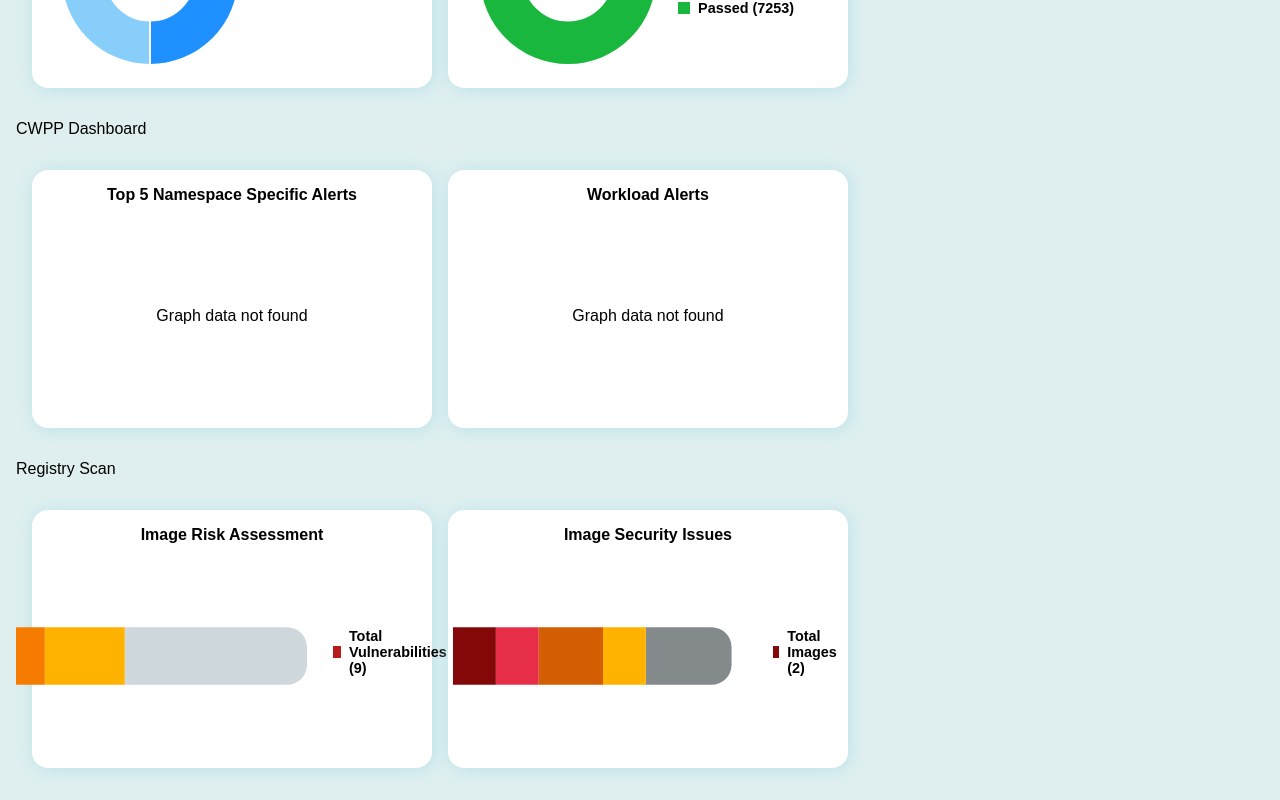
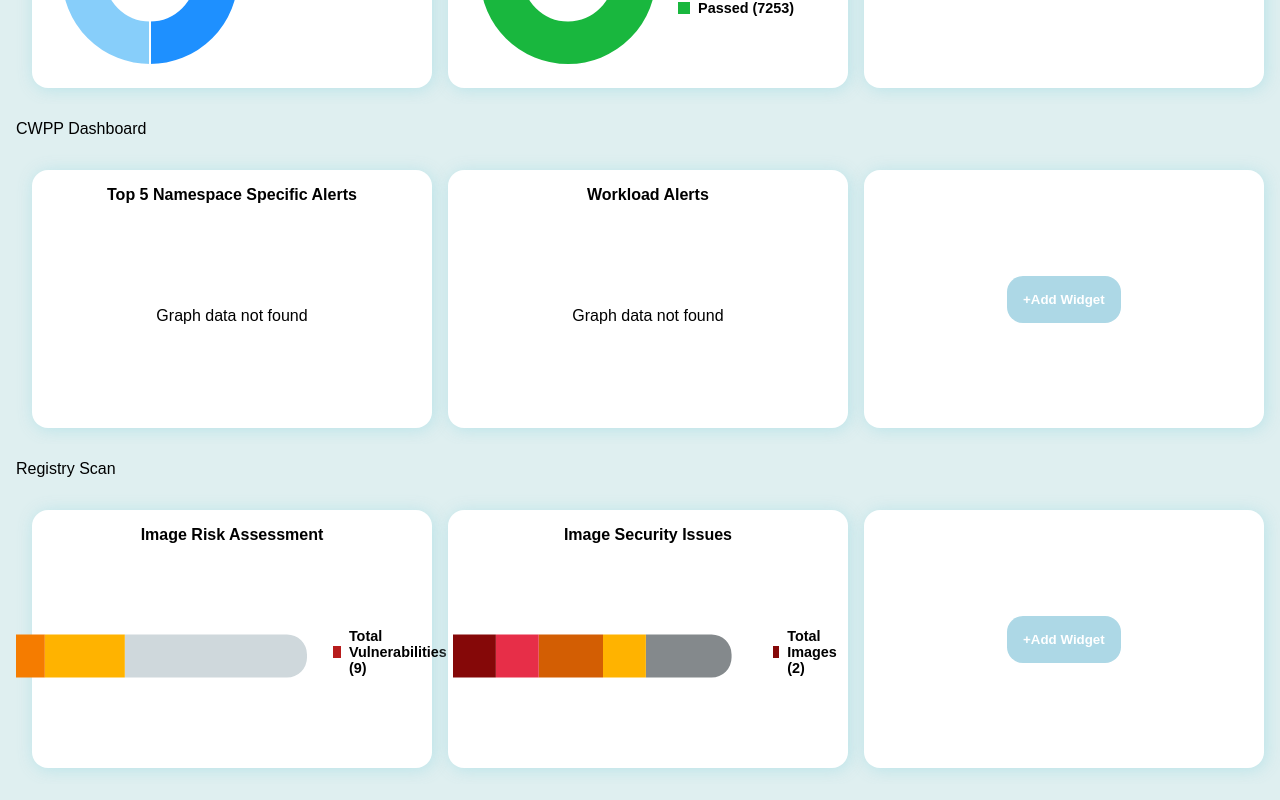
Before and after one commit to Pulkit-Dadheech/Admin-Dashboard, a React (Create React App) app: page / in a window 1280 px wide. Shown: the part 369-1169 px from the top of the page. Built offline with nearby package versions, Linux system fonts and the light colour scheme.

Commit message:
added extra elements in dashboard to make page consistent

```diff
--- a/src/Dashboard_Body/WidgetDashboardCreator.jsx
+++ b/src/Dashboard_Body/WidgetDashboardCreator.jsx
@@ -3,7 +3,7 @@ import { useSelector, useDispatch } from "react-redux";
 import { updateSelectedDashboard } from "../features/widgets/dashboardSlice";
 import { Chart as ChartJs, ArcElement, Tooltip, Legend, CategoryScale, LinearScale, BarElement } from 'chart.js';
 import { Doughnut, Bar } from 'react-chartjs-2';
-import ChartLegend from './ChartLegend'; // Import the new legend component
+import ChartLegend from './ChartLegend';
 
 ChartJs.register(ArcElement, Tooltip, Legend, CategoryScale, LinearScale, BarElement);
 
@@ -32,15 +32,9 @@ export default function WidgetDashboardCreator({ toggleSiderbar }) {
                     const datasets = context.chart.data.datasets;
                     const totalDatasets = datasets.length;
 
-                    if (datasetIndex === 0) {
-                        return { topLeft: 20, bottomLeft: 20, topRight: 0, bottomRight: 0 };
-                    }
-
                     if (datasetIndex === totalDatasets - 1) {
                         return { topLeft: 0, bottomLeft: 0, topRight: 20, bottomRight: 20 };
                     }
-
-                    return 0;
                 },
             },
         },
@@ -86,7 +80,7 @@ export default function WidgetDashboardCreator({ toggleSiderbar }) {
                                                             <Bar
                                                                 data={widget.widget_data[0]}
                                                                 options={barChartOptions}
-                                                                height={80}
+                                                                height={60}
                                                             />
                                                         )
                                                     )}
@@ -102,6 +96,12 @@ export default function WidgetDashboardCreator({ toggleSiderbar }) {
                                 )}
                             </div>
                         ))}
+
+                        {Array(3 - dashboard.dashboard_data.length).fill().map((_, index) => (
+                            <div key={`empty-${index}`} className="widget-container">
+                                <button className='add-widget-button' onClick={() => handleAddButtonClick(dashboard.id)}>+Add Widget</button>
+                            </div>
+                        ))}
                     </div>
                 </div>
             ))}
```
